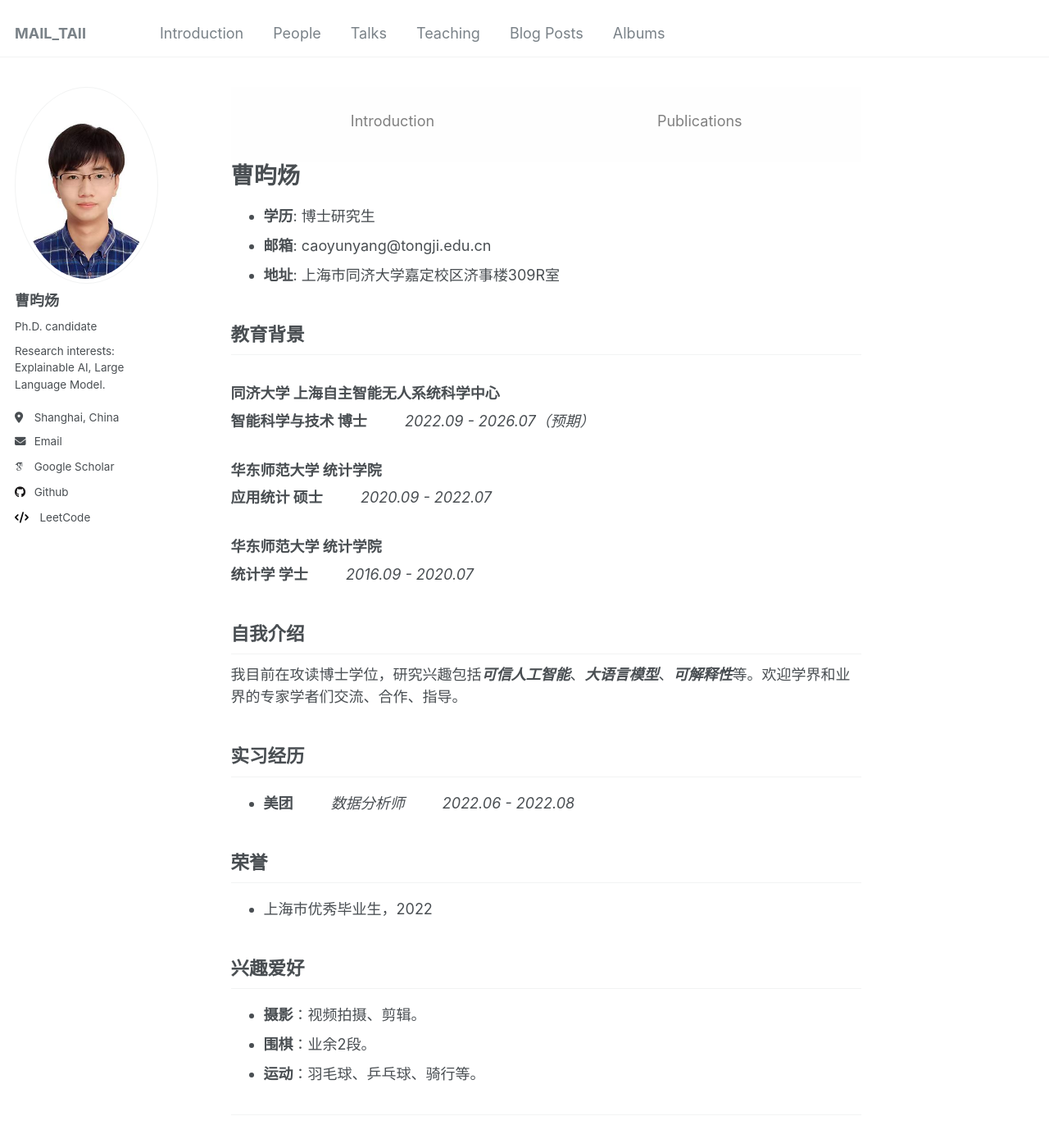
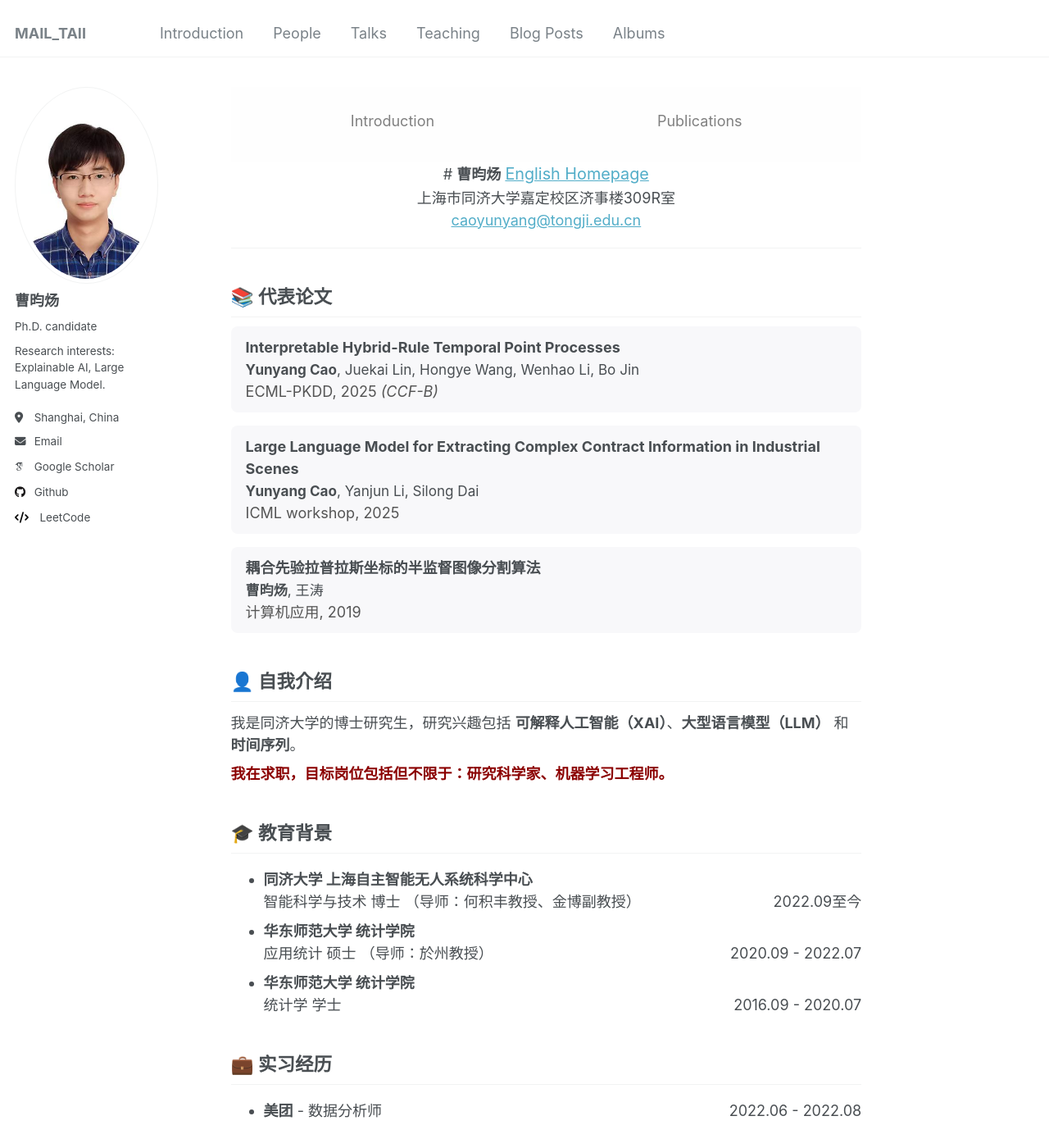
Before and after one commit to mail-taii/mail-taii.github.io, a Jekyll site: the page built from _people/1_doctor_cyy/1_doctor_cyy.md, in a window 1280 px wide and 1400 px high. Shown: the whole window at 82% size. Built offline with Jekyll 4.4.1, drawn with Linux system fonts in a browser that asks for light colours; some web fonts are replaced; some of the changed text lies outside the part shown.

Commit message:
Add files via upload

```diff
--- a/_people/1_doctor_cyy/1_doctor_cyy.md
+++ b/_people/1_doctor_cyy/1_doctor_cyy.md
@@ -18,40 +18,80 @@ links:
 ---
 
 
-# 曹昀炀
 
-- **学历**: 博士研究生
-- **邮箱**: caoyunyang@tongji.edu.cn
-- **地址**: 上海市同济大学嘉定校区济事楼309R室
+<div align="center">
 
-## 教育背景
+  # <b>曹昀炀</b>
 
-### 同济大学 上海自主智能无人系统科学中心
+  <a href="https://yy-c.github.io/" style="font-size:1.1em;">English Homepage</a>
+</div>
 
-**智能科学与技术 博士** &emsp;&emsp; *2022.09 - 2026.07（预期）*
+<div align="center" style="margin-bottom:20px;">
+  上海市同济大学嘉定校区济事楼309R室 <br>
+  <a href="mailto:caoyunyang@tongji.edu.cn">caoyunyang@tongji.edu.cn</a>
+</div>
 
-### 华东师范大学 统计学院
+---
 
-**应用统计 硕士**  &emsp;&emsp; *2020.09 - 2022.07*
+## 📚 代表论文
 
-### 华东师范大学 统计学院
+<div style="background:#f8f8fa;padding:12px 18px;border-radius:8px;margin-bottom:16px;">
+  <b>Interpretable Hybrid-Rule Temporal Point Processes</b><br>
+  <span style="font-size: 0.95em;"><b>Yunyang Cao</b>, Juekai Lin, Hongye Wang, Wenhao Li, Bo Jin</span><br>
+  <span style="color: #555;">ECML-PKDD, 2025 <i>(CCF-B)</i></span>
+</div>
+<div style="background:#f8f8fa;padding:12px 18px;border-radius:8px;margin-bottom:16px;">
+  <b>Large Language Model for Extracting Complex Contract Information in Industrial Scenes</b><br>
+  <span style="font-size: 0.95em;"><b>Yunyang Cao</b>, Yanjun Li, Silong Dai</span><br>
+  <span style="color: #555;">ICML workshop, 2025</span>
+</div>
+<div style="background:#f8f8fa;padding:12px 18px;border-radius:8px;margin-bottom:16px;">
+  <b>耦合先验拉普拉斯坐标的半监督图像分割算法</b><br>
+  <span style="font-size: 0.95em;"><b>曹昀炀</b>, 王涛</span><br>
+  <span style="color: #555;">计算机应用, 2019</span>
+</div>
 
-**统计学 学士** &emsp;&emsp; *2016.09 - 2020.07*
+## 👤 自我介绍
 
-## 自我介绍
+<div style="margin-bottom:8px;">
+我是同济大学的博士研究生，研究兴趣包括 <b>可解释人工智能（XAI）</b>、<b>大型语言模型（LLM）</b> 和 <b>时间序列</b>。
+</div>
+<span style="color:#8B0000;font-weight:bold;">我在求职，目标岗位包括但不限于：研究科学家、机器学习工程师。</span>
 
-我目前在攻读博士学位，研究兴趣包括***可信人工智能***、***大语言模型***、***可解释性***等。欢迎学界和业界的专家学者们交流、合作、指导。
+## 🎓 教育背景
 
-## 实习经历
+<ul>
+  <li><b>同济大学 上海自主智能无人系统科学中心</b><br>
+    智能科学与技术 博士 （导师：何积丰教授、金博副教授） <span style="float:right;">2022.09至今</span>
+  </li>
+  <li><b>华东师范大学 统计学院</b><br>
+    应用统计 硕士 （导师：於州教授） <span style="float:right;">2020.09 - 2022.07</span>
+  </li>
+  <li><b>华东师范大学 统计学院</b><br>
+    统计学 学士 <span style="float:right;">2016.09 - 2020.07</span>
+  </li>
+</ul>
 
-- **美团** &emsp;&emsp; *数据分析师* &emsp;&emsp; *2022.06 - 2022.08*
+## 💼 实习经历
 
-## 荣誉
+<ul>
+  <li><b>美团</b> - 数据分析师 <span style="float:right;">2022.06 - 2022.08</span></li>
+</ul>
 
-- 上海市优秀毕业生，2022
+## 🥇 荣誉
 
-## 兴趣爱好
+<ul>
+  <li>上海市优秀毕业生 <span style="float:right;">2022</span></li>
+  <li>国家奖学金 <span style="float:right;">2021</span></li>
+  <li>全国大学生建模数学竞赛 国家一等奖 <span style="float:right;">2018</span></li>
+  <li>华东师范大学优秀学生导师 <span style="float:right;">2018</span></li>
+</ul>
 
-- **摄影**：视频拍摄、剪辑。
-- **围棋**：业余2段。
-- **运动**：羽毛球、乒乓球、骑行等。
+## 🎨 兴趣爱好
+
+<ul>
+  <li><b>摄影</b>：视频拍摄、剪辑</li>
+  <li><b>围棋</b>：业余2段</li>
+  <li><b>运动</b>：羽毛球、乒乓球、骑行等</li>
+  <li><b>旅游</li>
+</ul>
```
Also changed, not shown: _people/1_doctor_cyy/cyy_publication.md (+10 -3 lines).
